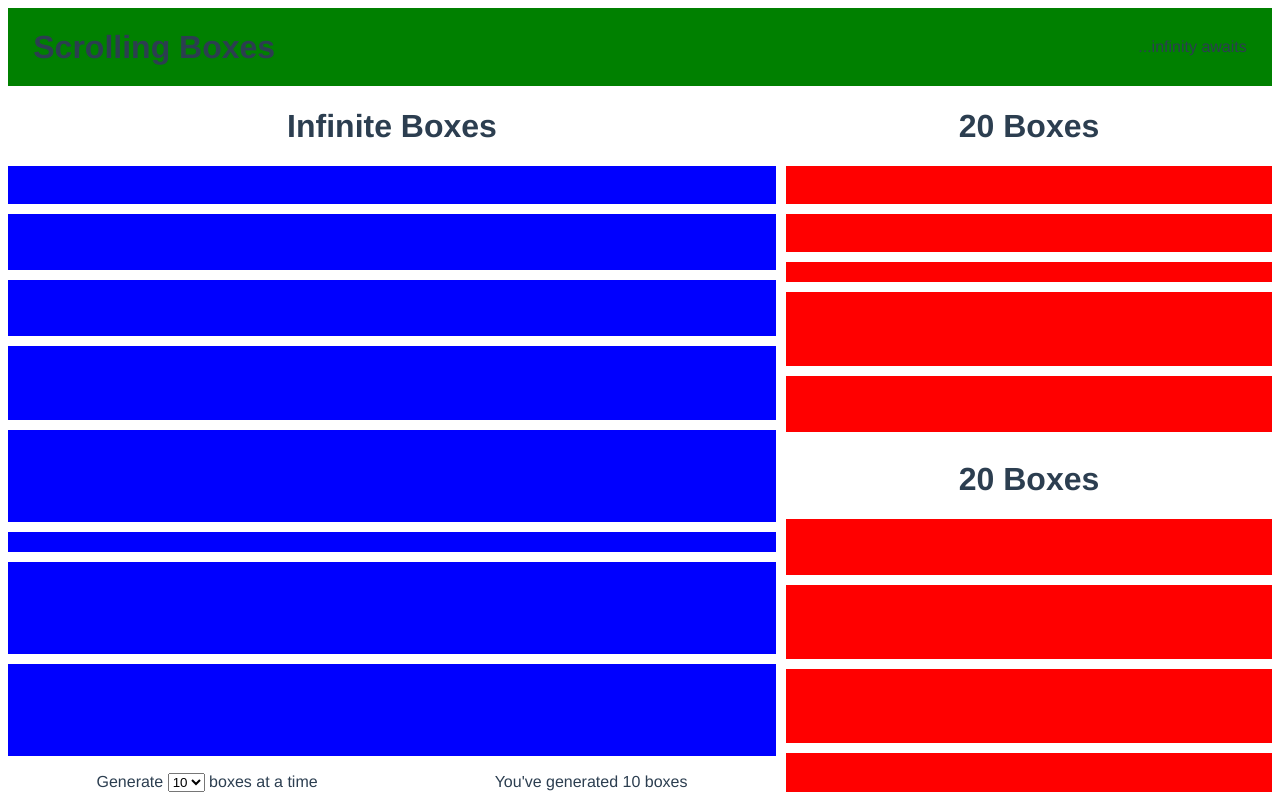
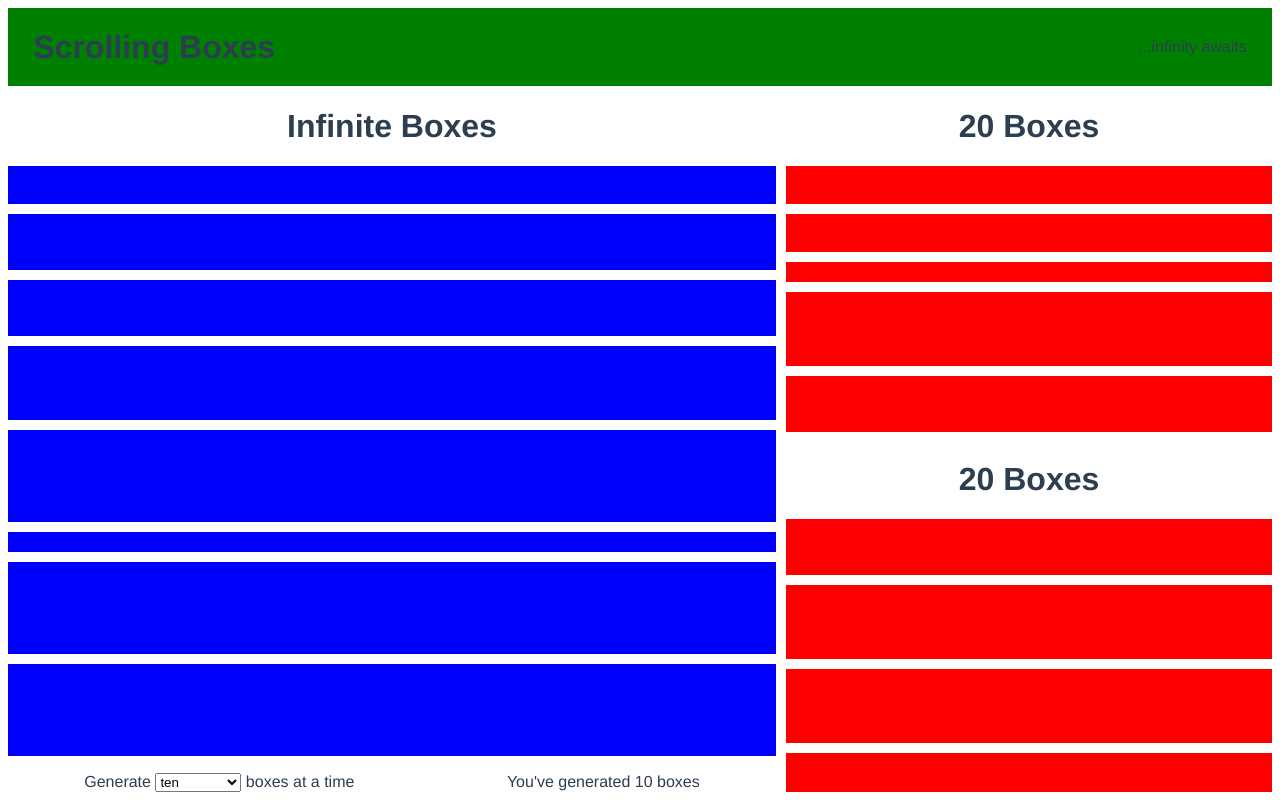
Before and after one commit to joncamerer/scrolling-boxes, a Vue app: page / in a window 1280 px wide. Built offline with nearby package versions, Linux system fonts and the light colour scheme.

Commit message:
added v-for to option select

```diff
--- a/src/components/infiniteList.vue
+++ b/src/components/infiniteList.vue
@@ -24,10 +24,13 @@
       <div id="load-select">
         <span>Generate </span>
         <select v-model="load">
-          <option value="5">5</option>
-          <option value="10">10</option>
-          <option value="25">25</option>
-          <option value="50">50</option>
+          <option
+            v-for="option in options"
+            :key="option.value"
+            :value="option.value"
+          >
+            {{ option.text }}
+          </option>
         </select>
         <span> boxes at a time</span>
       </div>
@@ -46,6 +49,12 @@ export default {
     return {
       boxes: [],
       load: 10,
+      options: [
+        { text: "five", value: 5 },
+        { text: "ten", value: 10 },
+        { text: "twenty-five", value: 25 },
+        { text: "fifty", value: 50 },
+      ],
       showButton: false,
     };
   },
```
